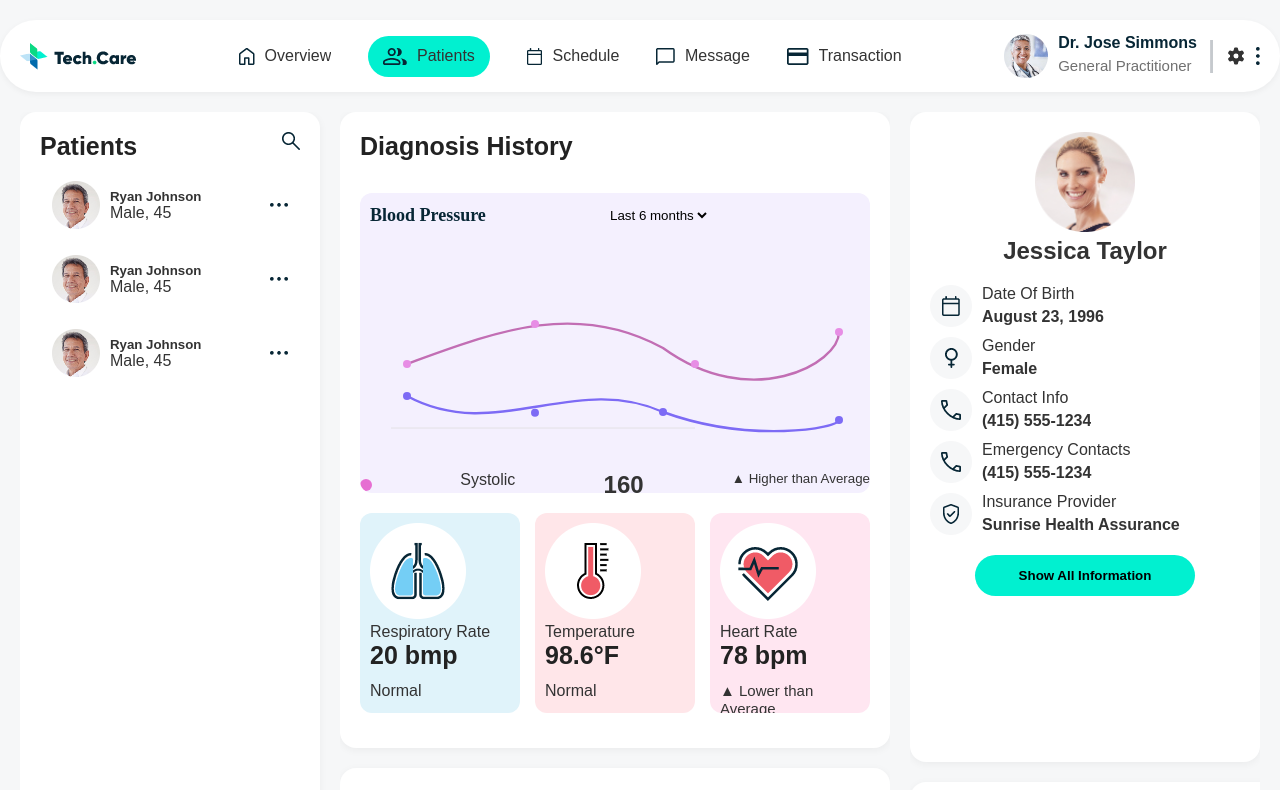
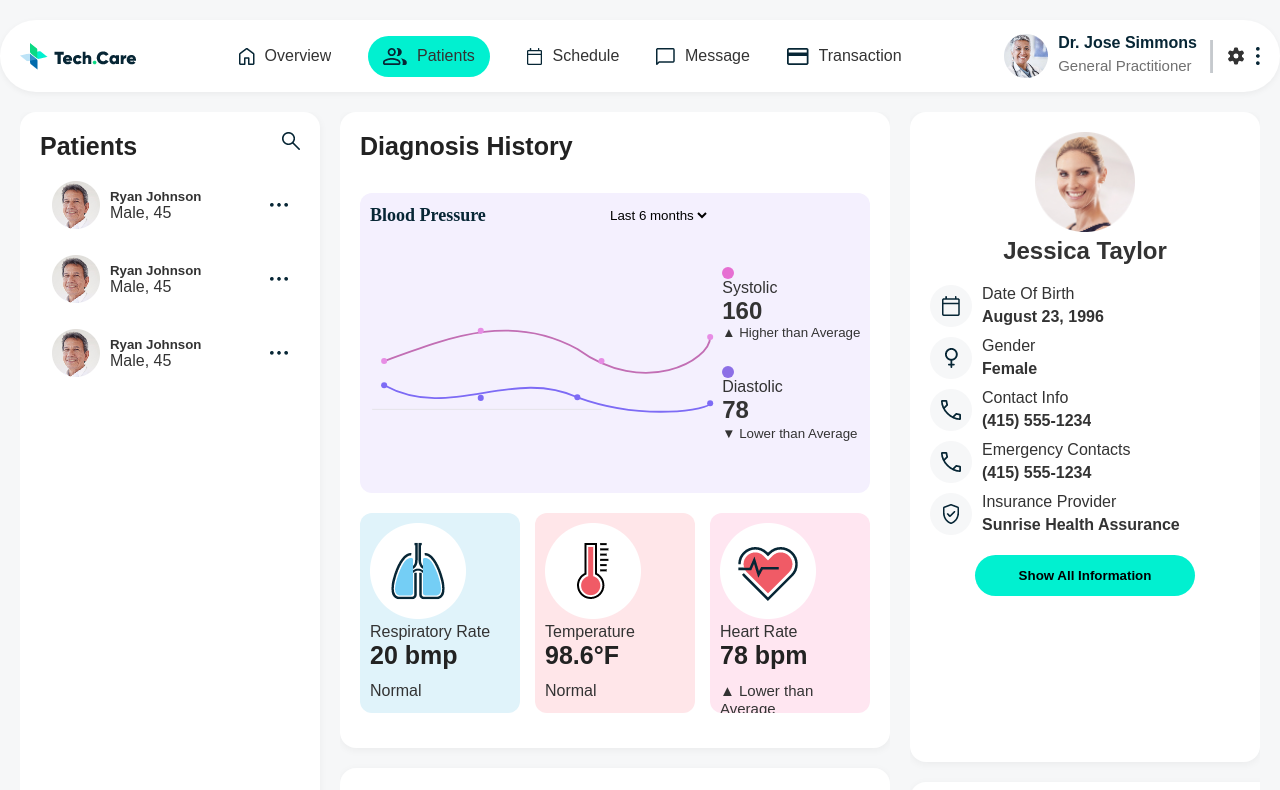
Before and after one commit to Thinhlxpham/healthcare-dashboard, a React (Vite) app: page / in a window 1280 px wide. Shown: the top 790 px of the page. Built offline with nearby package versions, Linux system fonts and the light colour scheme; no server answers.

Commit message:
UI Design Almost Done

```diff
--- a/src/App.css
+++ b/src/App.css
@@ -214,10 +214,26 @@ select {
   width: 100%;
   height: 200px;
 }
+.board-chart {
+  display: flex;
+}
 .health-summary {
   display: flex;
-  justify-content: space-between;
+  flex-direction: column;
   margin-top: 15px;
+  width: 149px;
+  height: 84px;
+}
+.summary-diastolic {
+  display: flex;
+  flex-direction: column;
+  margin-top: 15px;
+  width: 149px;
+  height: 84px;
+}
+.health-record {
+  width: 208px;
+  height: 201px;
 }
 .summary {
   display: flex;
@@ -259,6 +275,7 @@ select {
   justify-content: space-between;
   gap: 15px;
 }
+
 .lungs {
   background-color: #e0f3fa;
   top: 533px;
--- a/src/page/DiagramHistory.jsx
+++ b/src/page/DiagramHistory.jsx
@@ -13,6 +13,7 @@ function DiagramHistory() {
             <option>Last year</option>
           </select>
         </div>
+        <div className="board-chart">
           <svg viewBox="0 0 600 250" className="healthcare-chart">
             <line
               x1="20"
@@ -43,6 +44,7 @@ function DiagramHistory() {
             <circle cx="360" cy="200" r="5" fill="#7d6bf5" />
             <circle cx="580" cy="210" r="5" fill="#7d6bf5" />
           </svg>
+          <div className="health-record">
             <div className="health-summary">
               <div className="summary systolic">
                 <div className="dot pink"></div>
@@ -51,12 +53,14 @@ function DiagramHistory() {
               <h2>160</h2>
               <small>▲ Higher than Average</small>
             </div>
-        <div className="summary diastolic">
+            <div className="summary-diastolic">
               <span className="dot purple"></span>
               <div>
                 <p>Diastolic</p>
                 <h2>78</h2>
                 <small>▼ Lower than Average</small>
+              </div>
+            </div>
           </div>
         </div>
       </div>
--- a/src/page/Patients.jsx
+++ b/src/page/Patients.jsx
@@ -1,9 +1,11 @@
 import axios from "axios";
-import { useEffect } from "react";
+import { useContext, useEffect } from "react";
 import searchIcon from "../../image/searchIcon.png";
 import Layer1 from "../../image/Layer1.png";
 import horizontal3dot from "../../image/horizontal3dot.png";
+import { PatientContext } from "../context/PatientContext";
 function Patients() {
+  const { patient } = useContext(PatientContext);
   return (
     <div className="main-headers">
       <div className="patients-header">
```
Lines whose indentation alone changed are shown as unchanged.
